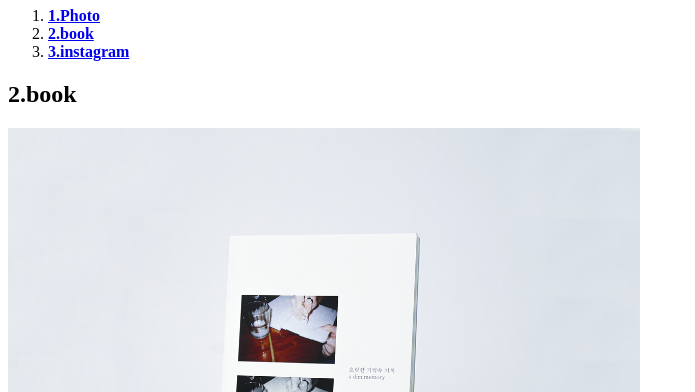
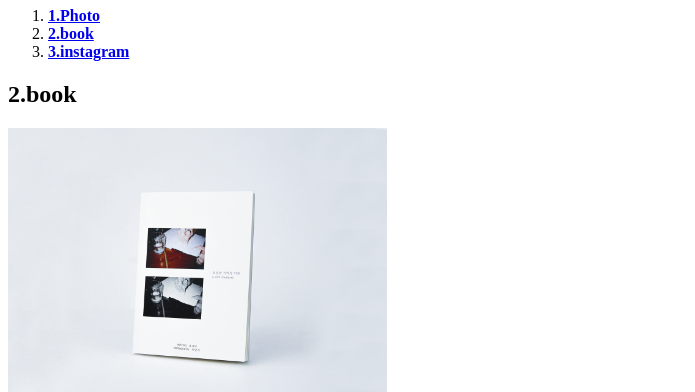
Before and after one commit to junnnnnsuuu/wednesdaymood, a plain HTML site: page 2.html in a window 1280 px wide. Shown: the part 73-465 px from the top of the page, without its empty margins (0-695 px from the left). Drawn offline with Linux system fonts and the light colour scheme.

Commit message:
Add files via upload

```diff
--- a/2.html
+++ b/2.html
@@ -13,7 +13,7 @@
 <h2>2.book</h2>
 <p>
 <a href="https://www.instagram.com/p/CKyTuF9BvkC/">
-  <img src="book.png" width="50%"></a>
+  <img src="book.png" width="30%"></a>
 </p>
 </body>
 </html>
```
Also changed, not shown: 1.html (+0 -2 lines).
